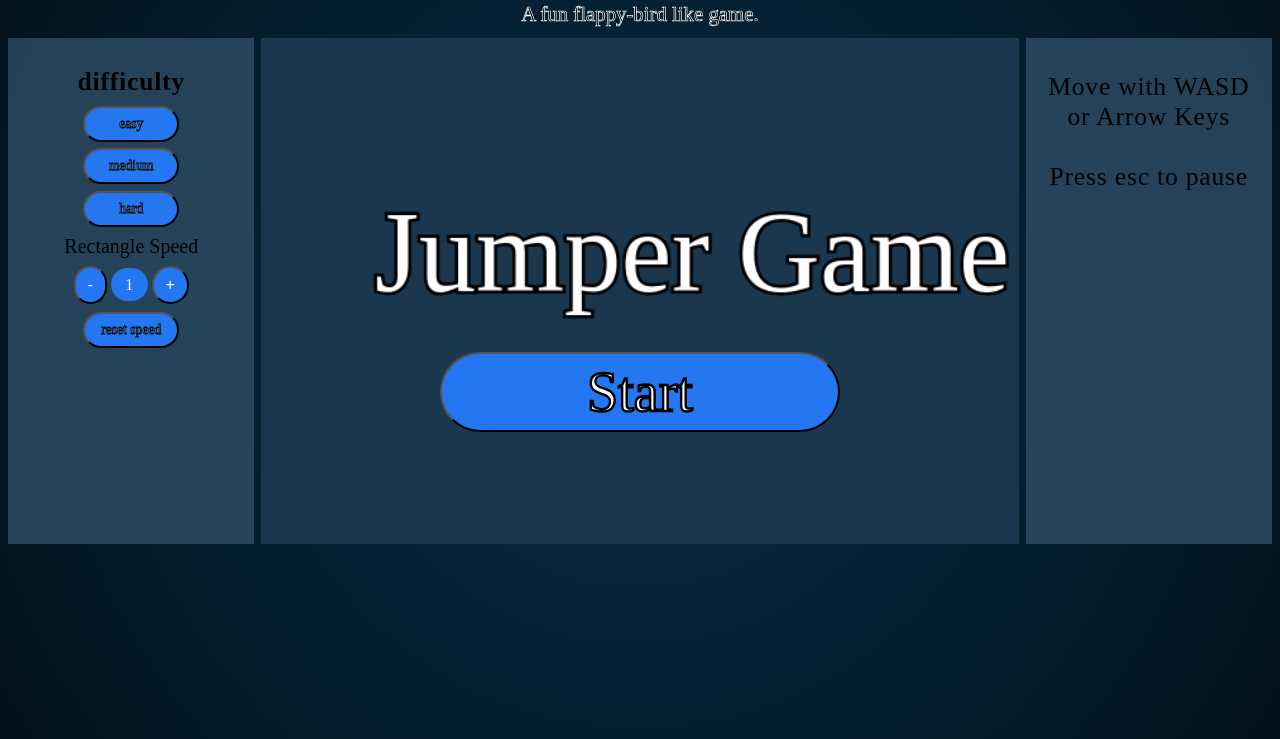
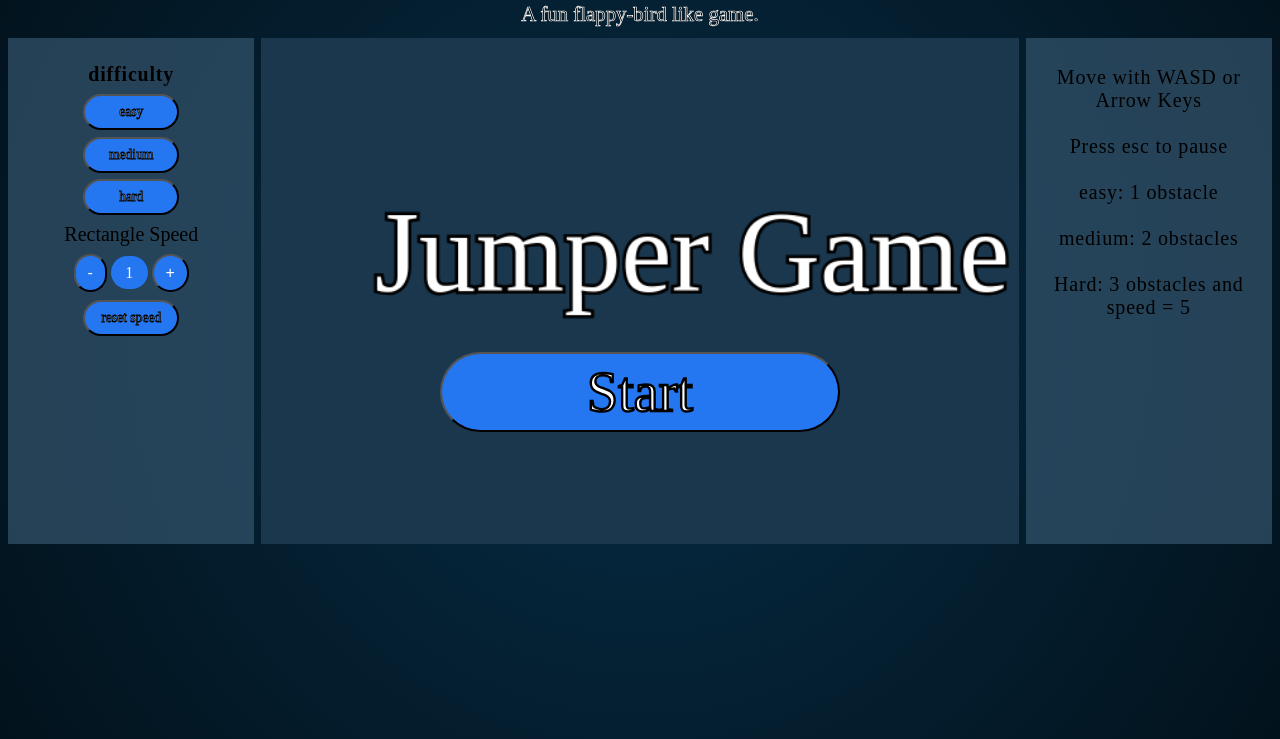
Before and after one commit to AdhamIsHere/Jumper, a plain HTML site: page index.html in a window 1280 px wide. Shown: the part 61-800 px from the top of the page. Drawn offline with Linux system fonts and the light colour scheme.

Commit message:
add description

```diff
--- a/index.html
+++ b/index.html
@@ -25,7 +25,11 @@
             <button class="menu" id="resetSpeed">reset speed</button>
         </div>
         <div class="rightBox">
-            <p class="diff">Move with WASD or Arrow Keys</br></br>Press esc to pause</p>
+            <p class="diff">Move with WASD or Arrow Keys
+            </br></br>Press esc to pause
+            </br></br>easy: 1 obstacle
+            </br></br>medium: 2 obstacles
+            </br></br>Hard: 3 obstacles and speed = 5</p>
         </div>
         <button id="jump">Start</button>
     </div>
--- a/sheet.css
+++ b/sheet.css
@@ -73,7 +73,7 @@ canvas {
 
 .diff {
   font-family: bangers;
-  font-size: 3.2vmin;
+  font-size: 2.5vmin;
   padding: 1vmin;
   text-align: center;
   letter-spacing: 0.1vmin;
```
